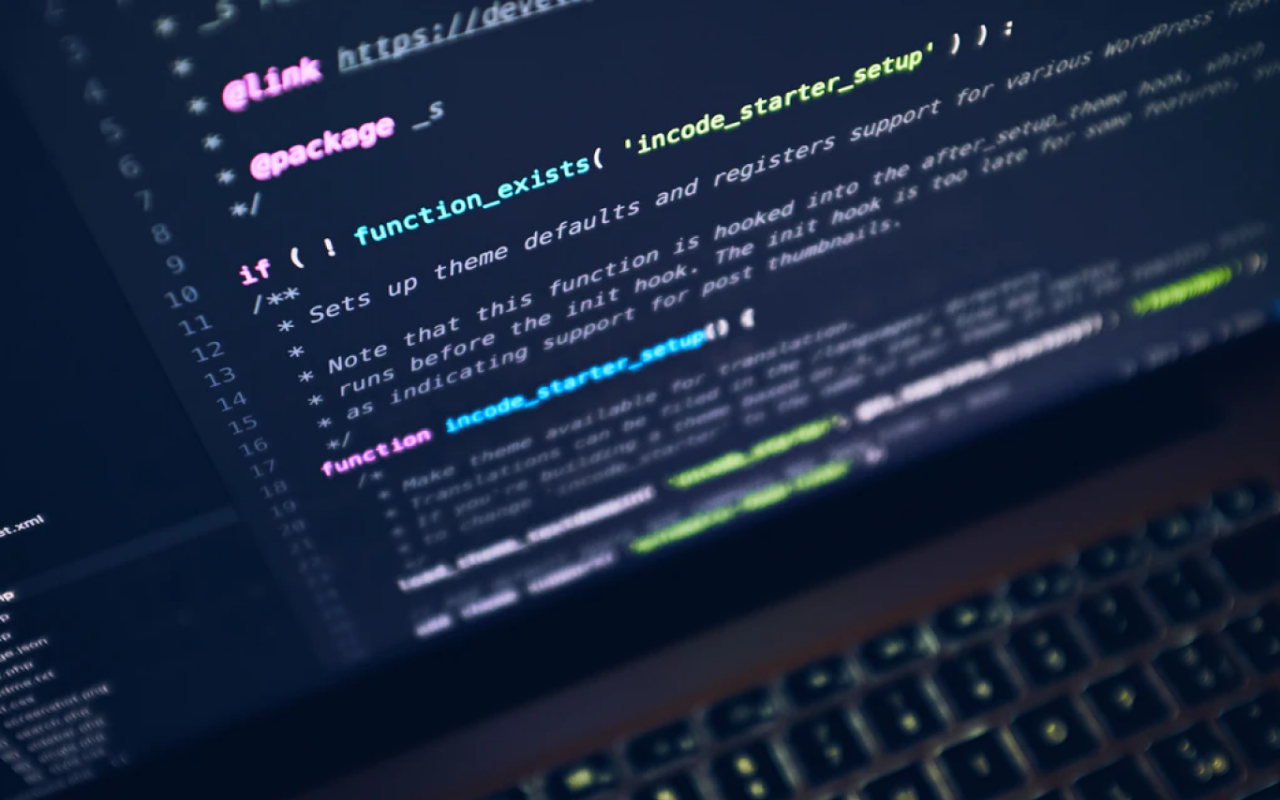
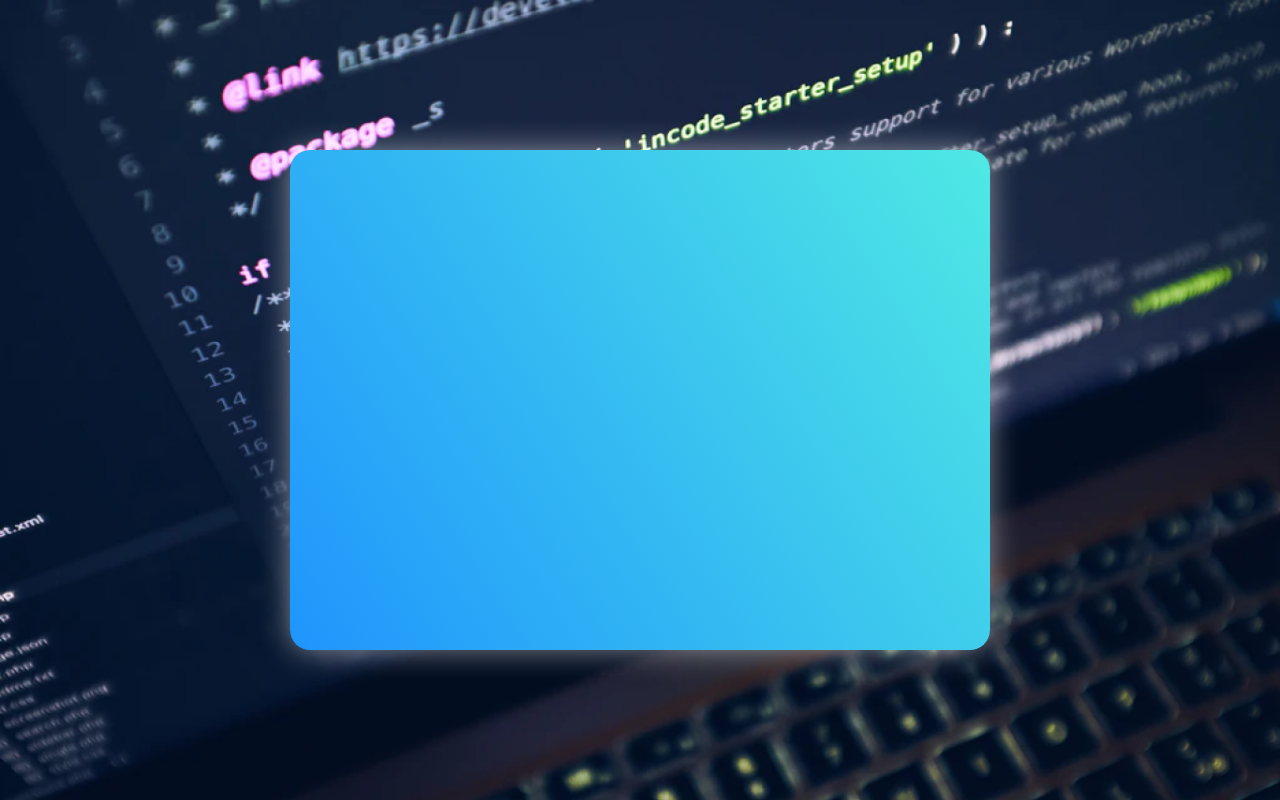
Before and after one commit to YuriODantas/Projects-ProgBr, a plain HTML site: page menu-de-acesso/index.html in a window 1280 px wide. Drawn offline with Linux system fonts and the light colour scheme.

Commit message:
Create the main-box

```diff
--- a/menu-de-acesso/index.html
+++ b/menu-de-acesso/index.html
@@ -11,14 +11,16 @@
 
     <link rel="stylesheet" href="./styles/reset.css">
     <link rel="stylesheet" href="./styles/components/main-container.css">
+    <link rel="stylesheet" href="./styles/components/main-box.css">
     <title>Menu de Acesso</title>
 </head>
 
 <body>
     <main class="main-container">
+        <div class="main-box">
 
+        </div>
     </main>
-
 </body>
 
 </html>
--- /dev/null
+++ b/menu-de-acesso/styles/components/main-box.css
@@ -0,0 +1,13 @@
+.main-box {
+    display: flex;
+    flex-direction: column;
+    justify-content: center;
+    align-items: center;
+
+    width: 700px;
+    height: 500px;
+
+    background: linear-gradient(57.35deg, #1F95FD 0%, #4FE8E4 99.07%);
+    box-shadow: 0px 0px 30px rgba(255, 255, 255, 0.5);
+    border-radius: 20px;
+}
```
